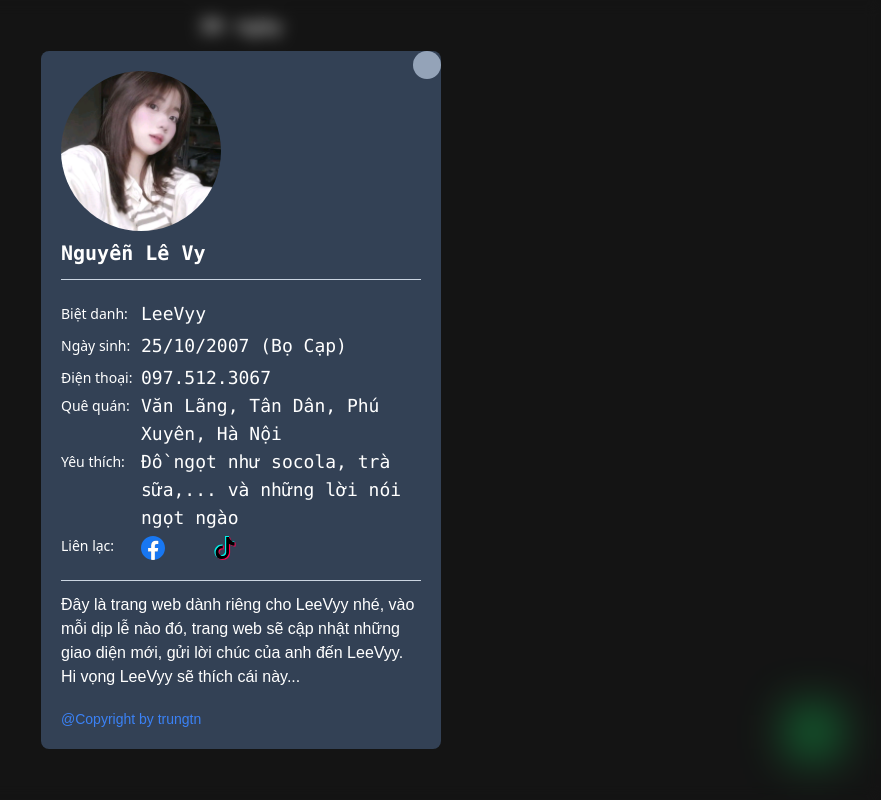
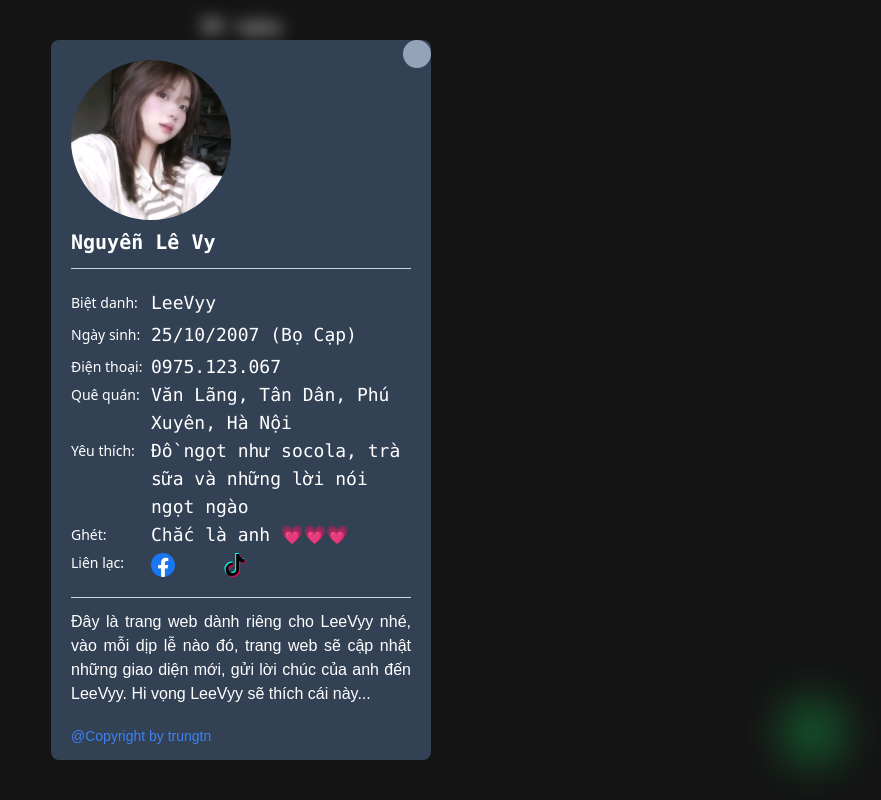
Before and after one commit to tangoctrung/leevyy, a Next.js app: page / in a window 1280 px wide. Both pictures are taken after a click on the element 1208 px from the left and 728 px from the top of the page. Shown: the whole page, without its empty margins (399-1280 px from the left). Built offline with nearby package versions, Linux system fonts and the light colour scheme; some icons are missing.

Commit message:
fix ui modal intro

```diff
--- a/src/components/common/modal.tsx
+++ b/src/components/common/modal.tsx
@@ -21,7 +21,7 @@ function Modal({
 
   // if (!isOpen) return <></>
   return (
-    <div className={`fixed ${isOpen ? "top-0 left-0 w-[100svw] h-[100svh] z-[1000]" : "top-[45%] left-[45%] w-0 h-0 opacity-0 -z-10"} flex justify-center items-center transition-all duration-300`}>
+    <div className={`fixed ${isOpen ? "top-0 left-0 w-[100svw] h-[100svh] z-[1000]" : "top-[45%] left-[45%] w-0 h-0 opacity-0 -z-10"} flex justify-center items-center transition-all duration-200`}>
       <div className="absolute top-0 left-0 w-full h-full z-[-1] cursor-pointer backdrop-blur"
         onClick={handleCloseModal}
         title='Click để đóng modal'
--- a/src/components/modal/ModalIntro.tsx
+++ b/src/components/modal/ModalIntro.tsx
@@ -14,7 +14,7 @@ function ModalIntro({
 }: Props) {
   return (
     <Modal isOpen={isOpenModal} setIsOpen={setIsOpenModal} onClose={() => setIsOpenModal(false)}>
-      <div className={`w-[96%] sm:w-[400px] max-h-[90svh] overflow-y-scroll scrollbar-thin scrollbar-thumb-sky-700 scrollbar-track-slate-700 p-5 relative rounded-lg bg-slate-700`}>
+      <div className={`w-[380px] max-h-[90svh] overflow-y-scroll scrollbar-thin scrollbar-thumb-sky-700 scrollbar-track-slate-700 p-5 relative rounded-lg bg-slate-700`}>
         <div className='absolute top-0 right-0 p-1 rounded-full bg-slate-400 cursor-pointer' onClick={() => setIsOpenModal(false)}>
           <Icon icon="iconamoon:close-bold" className='text-red-600' width={20} height={20} />
         </div>
@@ -40,7 +40,7 @@ function ModalIntro({
           </div>
           <div className='flex items-center justify-start mt-1'>
             <p className='w-[80px] text-sm font-sans'>Điện thoại: </p>
-            <p className='w-[calc(100%-80px)] text-lg font-mono'>097.512.3067</p>
+            <p className='w-[calc(100%-80px)] text-lg font-mono'>0975.123.067</p>
           </div>
           <div className='flex items-start justify-start mt-1'>
             <p className='w-[80px] text-sm font-sans'>Quê quán: </p>
@@ -48,7 +48,11 @@ function ModalIntro({
           </div>
           <div className='flex items-start justify-start mt-1'>
             <p className='w-[80px] text-sm font-sans'>Yêu thích: </p>
-            <p className='w-[calc(100%-80px)] mt-[-4px] text-lg font-mono'>Đồ ngọt như socola, trà sữa,... và những lời nói ngọt ngào</p>
+            <p className='w-[calc(100%-80px)] mt-[-4px] text-lg font-mono'>Đồ ngọt như socola, trà sữa và những lời nói ngọt ngào</p>
+          </div>
+          <div className='flex items-start justify-start mt-1'>
+            <p className='w-[80px] text-sm font-sans'>Ghét: </p>
+            <p className='w-[calc(100%-80px)] mt-[-4px] text-lg font-mono'>Chắc là anh 💗💗💗</p>
           </div>
           <div className='flex items-start justify-start mt-1'>
             <p className='w-[80px] text-sm font-sans'>Liên lạc: </p>
@@ -67,7 +71,7 @@ function ModalIntro({
             </div>
           </div>
           <p className='mt-5 w-full h-[1px] bg-slate-300'></p>
-          <p className='mt-3'>Đây là trang web dành riêng cho LeeVyy nhé, vào mỗi dịp lễ nào đó, trang web sẽ cập nhật những giao diện mới, gửi lời chúc của anh đến LeeVyy. Hi vọng LeeVyy sẽ thích cái này...</p>
+          <p className='mt-3 text-justify'>Đây là trang web dành riêng cho LeeVyy nhé, vào mỗi dịp lễ nào đó, trang web sẽ cập nhật những giao diện mới, gửi lời chúc của anh đến LeeVyy. Hi vọng LeeVyy sẽ thích cái này...</p>
           <p className='mt-5 text-sm text-blue-500'>@Copyright by trungtn</p>
         </div>
       </div>
```
